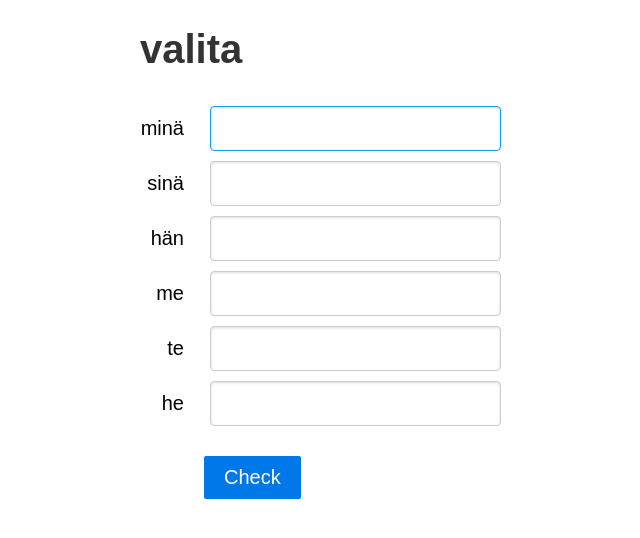
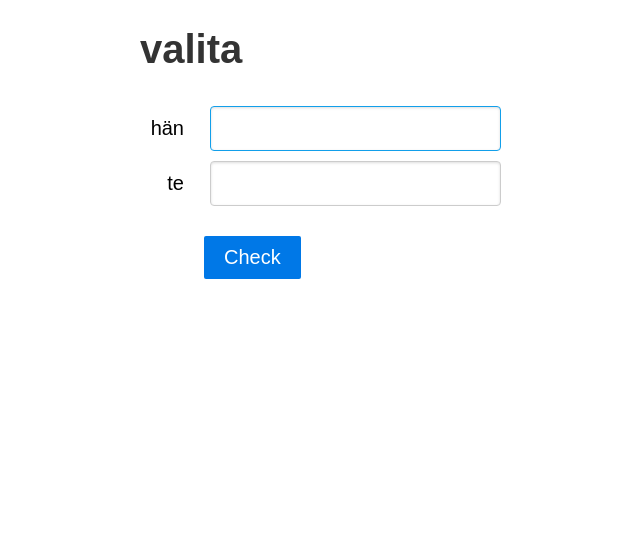
Before and after one commit to beyondcompute/finnishverbs, a plain HTML site: page index.html in a window 1280 px wide. Shown: the whole page, without its empty margins (272-912 px from the left). Drawn offline with Linux system fonts and the light colour scheme.

Commit message:
Select hän + other random conjugation instead of all 6

```diff
--- a/index.html
+++ b/index.html
@@ -142,15 +142,23 @@ function showStep() {
   var verb = randomVerb();
   var conjugations = data[verb];
   delete data[verb];
-  var items = [];
-  for (var i = 0, l = conjugations.length; i < l; i++) {
-    items.push({
-      pronoun: pronouns[i],
-      conjugation: conjugations[i],
-      input: '',
-      diff: ''
-    });
-  }
+
+  // get ‘hän’ and one other random pronoun (because their conjugations are same)
+  var pronoun_index = [0, 1, 3, 4, 5][Math.floor(Math.random()*5)]; // 2 is ‘hän’
+  var indices_to_get = [2, pronoun_index].sort();
+
+  var items = [{
+    pronoun: pronouns[indices_to_get[0]],
+    conjugation: conjugations[indices_to_get[0]],
+    input: '',
+    diff: ''
+  }, {
+    pronoun: pronouns[indices_to_get[1]],
+    conjugation: conjugations[indices_to_get[1]],
+    input: '',
+    diff: ''
+  }];
+
   ractive.set({
     verb: verb,
     items: items
```
